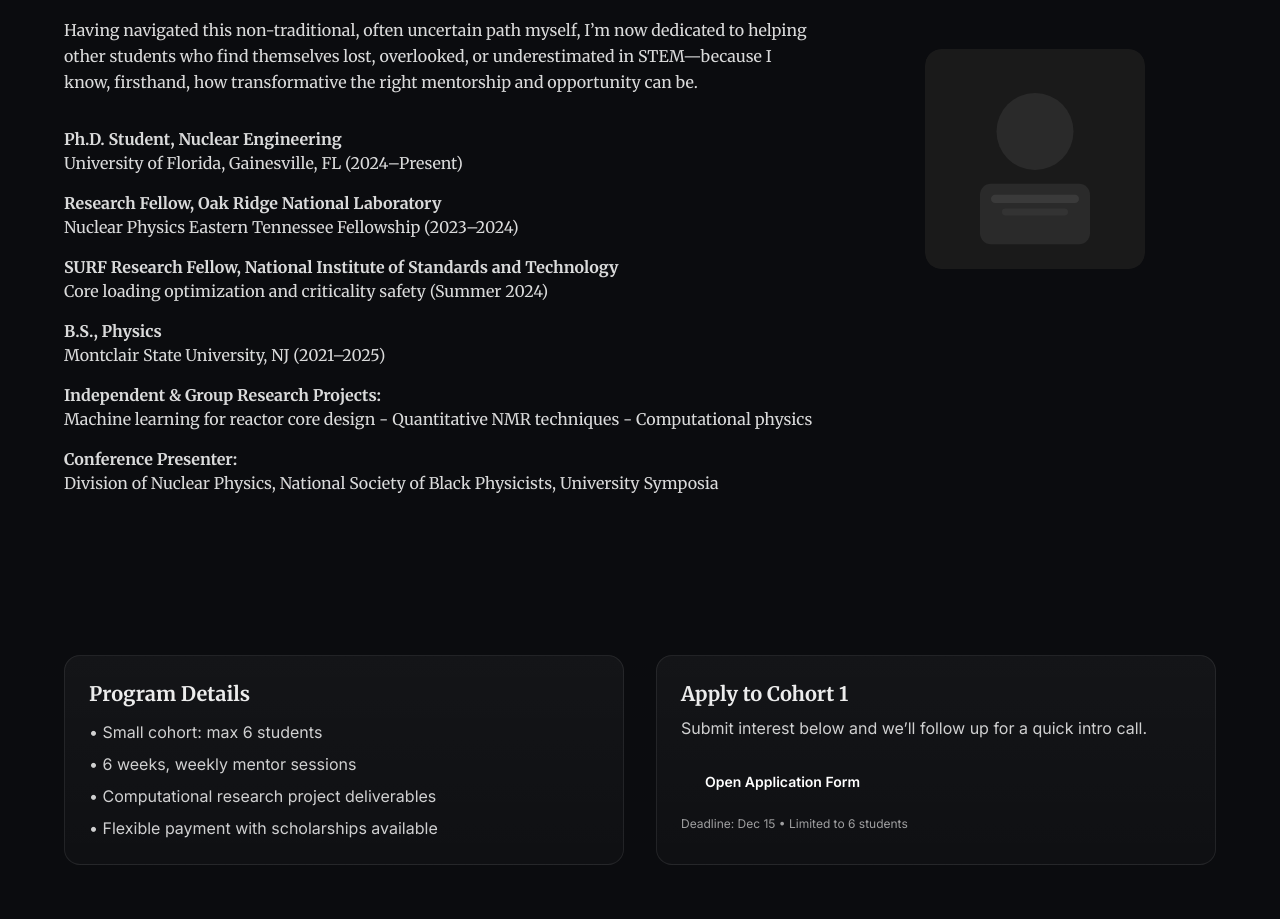
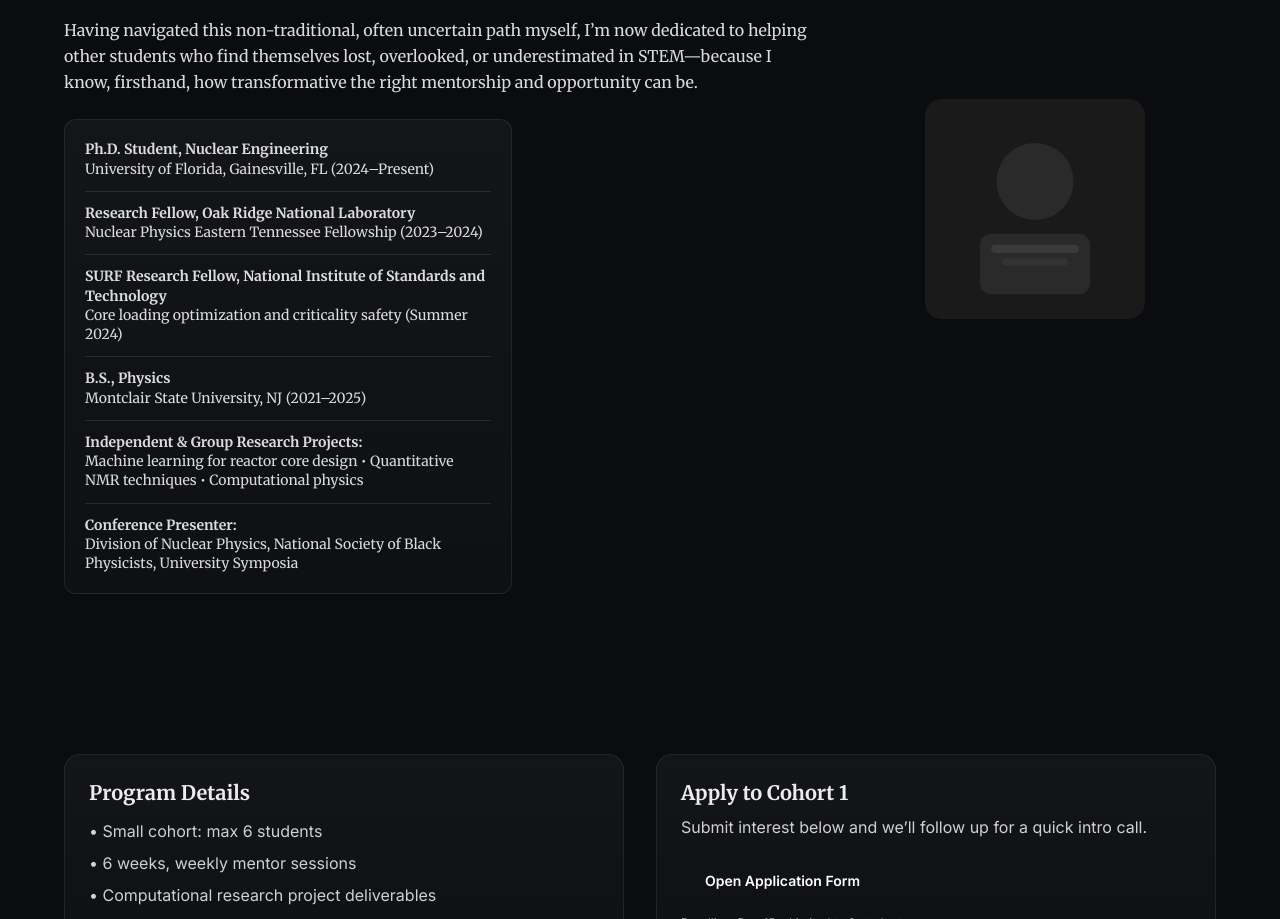
Before and after one commit to swansone4/scalestem, a Next.js app: page / in a window 1280 px wide. Shown: the part 2364-3283 px from the top of the page. Built offline with nearby package versions, Linux system fonts and the light colour scheme.

Commit message:
ui: compact serif resume snippet block under About Me

```diff
--- a/app/page.tsx
+++ b/app/page.tsx
@@ -89,30 +89,37 @@
               </p>
             </div>
 
-            <div className="heading-serif mt-8 space-y-4 text-white/85">
+            <div className="mt-6 max-w-md">
+              <div className="card rounded-xl p-5 heading-serif text-xs md:text-sm leading-snug text-white/85 space-y-3">
                 <div>
                   <p className="font-semibold">Ph.D. Student, Nuclear Engineering</p>
                   <p>University of Florida, Gainesville, FL (2024–Present)</p>
                 </div>
+                <hr className="border-white/10" />
                 <div>
                   <p className="font-semibold">Research Fellow, Oak Ridge National Laboratory</p>
                   <p>Nuclear Physics Eastern Tennessee Fellowship (2023–2024)</p>
                 </div>
+                <hr className="border-white/10" />
                 <div>
                   <p className="font-semibold">SURF Research Fellow, National Institute of Standards and Technology</p>
                   <p>Core loading optimization and criticality safety (Summer 2024)</p>
                 </div>
+                <hr className="border-white/10" />
                 <div>
                   <p className="font-semibold">B.S., Physics</p>
                   <p>Montclair State University, NJ (2021–2025)</p>
                 </div>
+                <hr className="border-white/10" />
                 <div>
                   <p className="font-semibold">Independent & Group Research Projects:</p>
-                <p>Machine learning for reactor core design - Quantitative NMR techniques - Computational physics</p>
+                  <p>Machine learning for reactor core design • Quantitative NMR techniques • Computational physics</p>
                 </div>
+                <hr className="border-white/10" />
                 <div>
                   <p className="font-semibold">Conference Presenter:</p>
                   <p>Division of Nuclear Physics, National Society of Black Physicists, University Symposia</p>
+                </div>
               </div>
             </div>
           </div>
```
Lines whose indentation alone changed are shown as unchanged.
